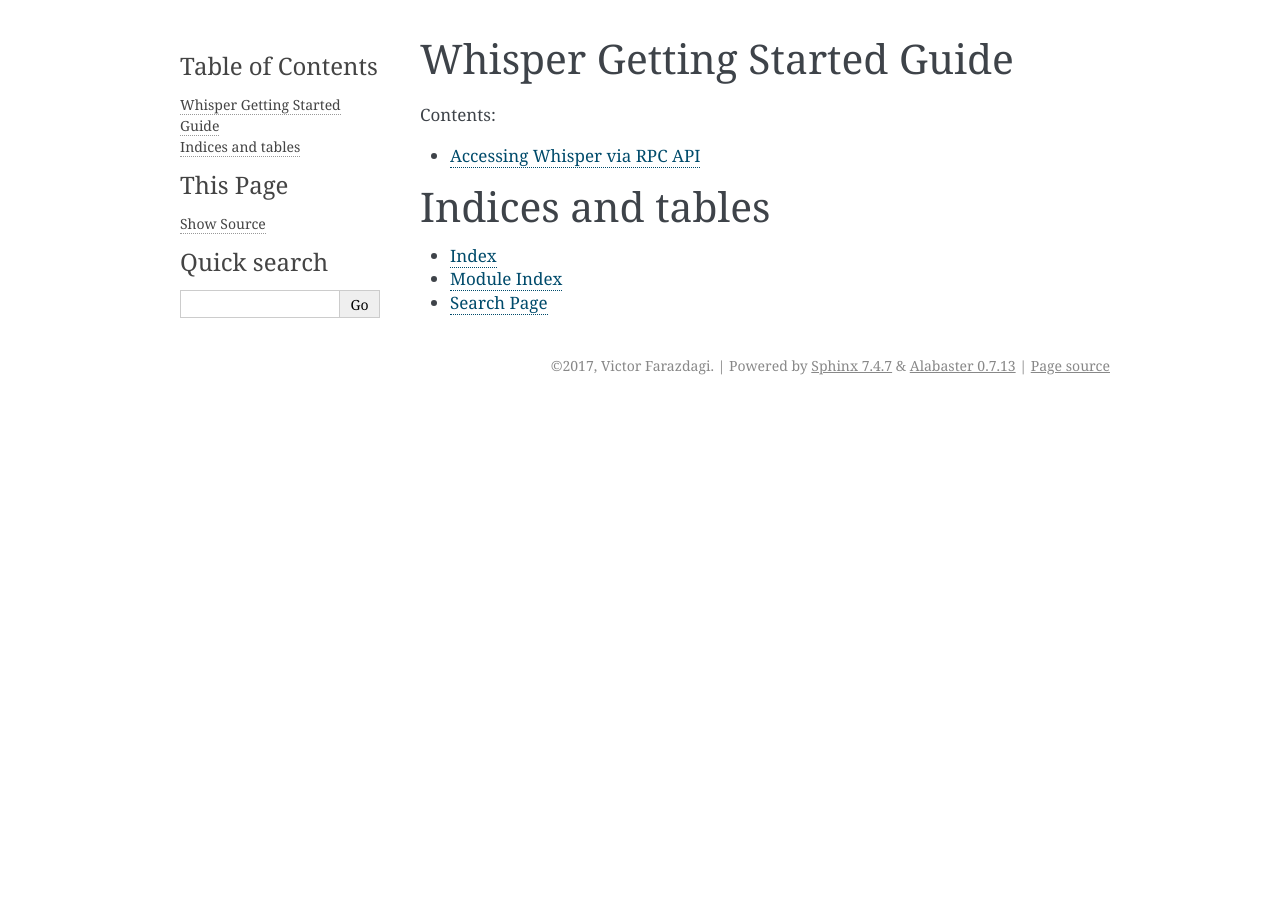
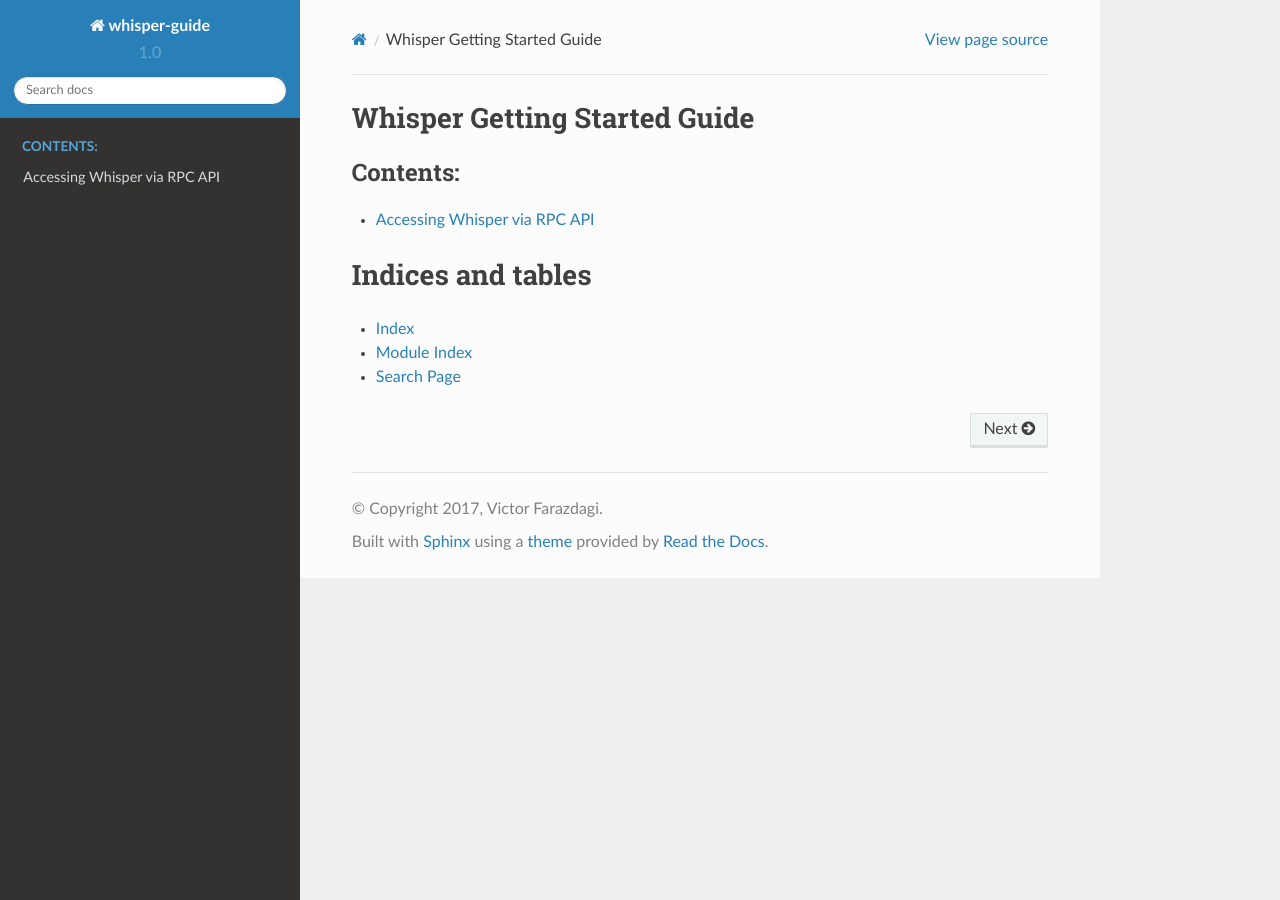
Before and after one commit to farazdagi/whisper-guide, a Sphinx documentation site: the page built from source/index.rst, in a window 1280 px wide. Built offline with Sphinx 7.4.7 and the Read the Docs theme 2.0.0, drawn with Linux system fonts in a browser that asks for light colours.

Commit message:
updates content

```diff
--- a/source/conf.py
+++ b/source/conf.py
@@ -40,8 +40,7 @@ templates_path = ['_templates']
 # The suffix(es) of source filenames.
 # You can specify multiple suffix as a list of string:
 #
-# source_suffix = ['.rst', '.md']
-source_suffix = '.rst'
+source_suffix = ['.rst', '.md']
 
 # The master toctree document.
 master_doc = 'index'
@@ -84,7 +83,9 @@ todo_include_todos = True
 # The theme to use for HTML and HTML Help pages.  See the documentation for
 # a list of builtin themes.
 #
-html_theme = 'alabaster'
+import sphinx_rtd_theme
+html_theme = 'sphinx_rtd_theme'
+html_theme_path = [sphinx_rtd_theme.get_html_theme_path()]
 
 # Theme options are theme-specific and customize the look and feel of a theme
 # further.  For a list of options available for each theme, see the
```
